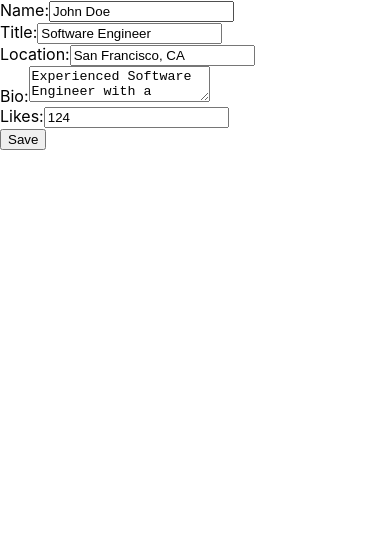
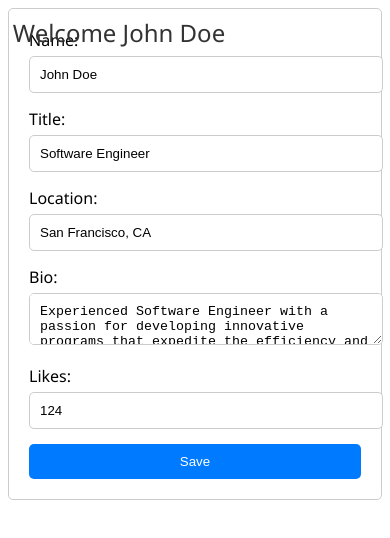
Before and after one commit to ozguraktas5/profile-viewer-nextjs, a Next.js app: page /admin in a window 390 px wide. Both pictures are taken after a click on the button "Edit". Shown: the top 538 px of the page. Built offline with nearby package versions, Linux system fonts and the light colour scheme.

Commit message:
responsive design

```diff
--- a/package.json
+++ b/package.json
@@ -17,7 +17,8 @@
     "react-dom": "^18",
     "react-redux": "^9.1.0",
     "react-router-dom": "^6.22.3",
-    "redux": "^5.0.1"
+    "redux": "^5.0.1",
+    "styled-components": "^6.1.8"
   },
   "devDependencies": {
     "@types/node": "^20",
--- a/pages/_app.tsx
+++ b/pages/_app.tsx
@@ -1,4 +1,3 @@
-import "../styles/globals.css";
 function MyApp({ Component, pageProps }) {
   return <Component {...pageProps} />;
 }
--- a/pages/admin.tsx
+++ b/pages/admin.tsx
@@ -58,13 +58,15 @@ const Admin: NextPage<Props> = ({ profiles: initialProfiles }) => {
   };
 
   return (
-    <>
+    <div className={styles.body}>
       <div>
+        <div className={styles.welcomeMessage}>Welcome John Doe</div>
         {editingProfile ? (
           <EditProfile profile={editingProfile} onSave={handleSaveProfile} />
         ) : (
           <div className={styles.allProfile}>
             <div className={styles.logoutButtonContainer}>
+
               <button onClick={handleLogout} className={styles.logoutButton}>
                 Logout
               </button>
@@ -76,6 +78,8 @@ const Admin: NextPage<Props> = ({ profiles: initialProfiles }) => {
                   onLike={() => handleLike(profile.id)}
                   hideLikeButton={johnDoeProfile?.id === profile.id}
                 />
+
+
                 {canEditProfile(profile) && (
                   <button
                     onClick={() => handleEditProfile(profile)}
@@ -89,7 +93,7 @@ const Admin: NextPage<Props> = ({ profiles: initialProfiles }) => {
           </div>
         )}
       </div>
-    </>
+    </div>
   );
 };
 
--- a/pages/auth/signin.tsx
+++ b/pages/auth/signin.tsx
@@ -2,6 +2,7 @@ import { NextPage } from "next";
 import { FormEventHandler, useState } from "react";
 import { signIn } from "next-auth/react";
 import { useRouter } from "next/navigation";
+import styles from "../../styles/Home.module.css";
 
 interface Props {}
 
@@ -33,8 +34,8 @@ const SignIn: NextPage = (props): JSX.Element => {
     }
   };
   return (
-    <div className="container">
-      <div className="sign-in-form">
+    <div className={styles["container"]}>
+      <div className={styles["sign-in-form"]}>
         <form onSubmit={handleSubmit}>
           <h1>Login</h1>
           {error && <p style={{ color: "red" }}>{error}</p>}
--- a/pages/components/EditProfile.tsx
+++ b/pages/components/EditProfile.tsx
@@ -1,10 +1,54 @@
-import { useState } from "react";
+import React, { useState } from "react";
+import styled from "styled-components";
 import { Profile } from "@/types/types";
 
-interface EditProfileProps {
-  profile: Profile;
-  onSave: (updatedProfile: Profile) => void;
-}
+const Form = styled.form`
+  max-width: 25rem;
+  margin: 0 auto;
+  padding: 1.25rem;
+  border: 1px solid #ccc;
+  border-radius: 0.3125rem;
+`;
+
+const FormGroup = styled.div`
+  margin-bottom: 0.625rem;
+`;
+
+const Label = styled.label`
+  display: block;
+  margin-bottom: 0.3125rem;
+`;
+
+const Input = styled.input`
+  width: 100%;
+  padding: 0.625rem;
+  margin-bottom: 0.3125rem;
+  border: 1px solid #ccc;
+  border-radius: 0.3125rem;
+`;
+
+const TextArea = styled.textarea`
+  width: 100%;
+  padding: 0.625rem;
+  margin-bottom: 0.3125rem;
+  border: 1px solid #ccc;
+  border-radius: 0.3125rem;
+`;
+
+const Button = styled.button`
+  width: 100%;
+  background-color: #007bff;
+  color: #fff;
+  border: none;
+  border-radius: 0.3125rem;
+  padding: 0.625rem;
+  cursor: pointer;
+  transition: background-color 0.3s ease;
+
+  &:hover {
+    background-color: #0056b3;
+  }
+`;
 
 const EditProfile: React.FC<EditProfileProps> = ({ profile, onSave }) => {
   const [editedProfile, setEditedProfile] = useState<Profile>(profile);
@@ -25,58 +69,58 @@ const EditProfile: React.FC<EditProfileProps> = ({ profile, onSave }) => {
   };
 
   return (
-    <form onSubmit={handleSubmit}>
-      <div>
-        <label htmlFor="name">Name:</label>
-        <input
+    <Form onSubmit={handleSubmit}>
+      <FormGroup>
+        <Label htmlFor="name">Name:</Label>
+        <Input
           type="text"
           id="name"
           name="name"
           value={editedProfile.name}
           onChange={handleChange}
         />
-      </div>
-      <div>
-        <label htmlFor="title">Title:</label>
-        <input
+      </FormGroup>
+      <FormGroup>
+        <Label htmlFor="title">Title:</Label>
+        <Input
           type="text"
           id="title"
           name="title"
           value={editedProfile.title}
           onChange={handleChange}
         />
-      </div>
-      <div>
-        <label htmlFor="location">Location:</label>
-        <input
+      </FormGroup>
+      <FormGroup>
+        <Label htmlFor="location">Location:</Label>
+        <Input
           type="text"
           id="location"
           name="location"
           value={editedProfile.location}
           onChange={handleChange}
         />
-      </div>
-      <div>
-        <label htmlFor="bio">Bio:</label>
-        <textarea
+      </FormGroup>
+      <FormGroup>
+        <Label htmlFor="bio">Bio:</Label>
+        <TextArea
           id="bio"
           name="bio"
           value={editedProfile.bio}
           onChange={handleChange}
         />
-      </div>
-      <div>
-        <label htmlFor="likes">Likes:</label>
-        <input
+      </FormGroup>
+      <FormGroup>
+        <Label htmlFor="likes">Likes:</Label>
+        <Input
           type="number"
           id="likes"
           name="likes"
           value={editedProfile.likes}
           onChange={handleChange}
         />
-      </div>
-      <button type="submit">Save</button>
-    </form>
+      </FormGroup>
+      <Button type="submit">Save</Button>
+    </Form>
   );
 };
 
--- a/pages/components/ProfileCard.tsx
+++ b/pages/components/ProfileCard.tsx
@@ -19,18 +19,23 @@ const ProfileCard: React.FC<ProfileCardProps> = ({
 
   return (
     <div className={styles["profileCard"]}>
-      <img src={profile.profilePicture} className={styles["profilePicture"]} alt={profile.name} />
+      <img
+        src={profile.profilePicture}
+        className={styles["profilePicture"]}
+        alt={profile.name}
+      />
       <h2 className={styles["profileName"]}>{profile.name}</h2>
       <p>{profile.title}</p>
       <p>{profile.location}</p>
       <p>{profile.bio}</p>
+      <div className={styles["profileActions"]}>
         <p>Likes: {profile.likes}</p>
         {!hideLikeButton && (
           <button className={styles["likeButton"]} onClick={handleLike}>
             Like
           </button>
         )}
-
+      </div>
     </div>
   );
 };
--- a/styles/Home.module.css
+++ b/styles/Home.module.css
@@ -1,3 +1,66 @@
+.body {
+  font-family: "Segoe UI", Tahoma, Geneva, Verdana, sans-serif;
+}
+
+/* sign-in form*/
+
+.container {
+  display: flex;
+  justify-content: center;
+  align-items: center;
+  height: 100vh;
+}
+
+.sign-in-form {
+  max-width: 25rem;
+  margin: 0 auto;
+  padding: 1.25rem;
+  border: 1px solid #ccc;
+  border-radius: 0.3rem;
+}
+
+.sign-in-form h1 {
+  font-size: 1.5rem;
+  margin-bottom: 1.25rem;
+}
+
+.sign-in-form label {
+  display: block;
+  margin-bottom: 0.7rem;
+}
+
+.sign-in-form input {
+  width: 100%;
+  padding: 0.6rem;
+  margin-bottom: 0.9rem;
+  border: 1px solid #ccc;
+  border-radius: 0.3rem;
+}
+
+.sign-in-form input[type="submit"] {
+  background-color: #007bff;
+  color: #fff;
+  cursor: pointer;
+}
+
+.sign-in-form input[type="submit"]:hover {
+  background-color: #0056b3;
+}
+
+.sign-in-form .error {
+  color: red;
+}
+
+/* welcome message */
+
+.welcomeMessage {
+  position: absolute;
+  top: 1rem;
+  left: 0.8rem;
+  font-size: 1.5rem;
+  color: #333;
+}
+
 /* profile card*/
 
 .allProfile {
@@ -15,16 +78,16 @@
   margin-bottom: 1.25rem;
   background: linear-gradient(to bottom right, #ffffff, #f0f0f0);
   box-shadow: 0 0.25rem 0.375rem rgba(0, 0, 0, 0.1);
-  max-width: 21.875rem;
+  max-width: 21rem;
   width: 100%;
   text-align: center;
 }
 
 .profilePicture {
-  max-width: 18.75rem;
-  max-height: 6.25rem;
+  max-width: 18rem;
+  max-height: 6rem;
   border-radius: 50%;
-  margin-right: 1.25rem;
+  margin-right: 1.2rem;
 }
 
 .profileContent {
@@ -35,9 +98,14 @@
   background-color: #007bff;
   color: #fff;
   border: none;
-  border-radius: 0.3125rem;
-  padding: 0.5rem 0.75rem;
+  border-radius: 50%;
+  padding: 1rem;
   cursor: pointer;
+}
+
+.profileActions {
+  display: flex;
+  justify-content: space-between;
 }
 
 /* logout button */
@@ -70,3 +138,16 @@
   padding: 0.5rem 0.75rem;
   cursor: pointer;
 }
+
+/* responsive design */
+
+@media screen and (max-width: 1200px) {
+  .allProfile {
+    flex-wrap: wrap;
+    margin-top: 4rem;
+  }
+
+  .profileCard {
+    flex-basis: calc(50% - 1rem);
+  }
+}
--- a/styles/globals.css
+++ /dev/null
@@ -1,64 +0,0 @@
-html,
-body {
-  padding: 0;
-  margin: 0;
-  font-family: -apple-system, BlinkMacSystemFont, Segoe UI, Roboto, Oxygen,
-    Ubuntu, Cantarell, Fira Sans, Droid Sans, Helvetica Neue, sans-serif;
-  font-size: 16px;
-}
-
-a {
-  color: inherit;
-  text-decoration: none;
-}
-
-* {
-  box-sizing: border-box;
-}
-
-.container {
-  display: flex;
-  justify-content: center;
-  align-items: center;
-  height: 100vh;
-}
-
-.sign-in-form {
-  max-width: 25rem;
-  margin: 0 auto;
-  padding: 1.25rem;
-  border: 1px solid #ccc;
-  border-radius: 0.3125rem;
-}
-
-.sign-in-form h1 {
-  font-size: 1.5rem;
-  margin-bottom: 1.25rem;
-}
-
-.sign-in-form label {
-  display: block;
-  margin-bottom: 0.625rem;
-}
-
-.sign-in-form input {
-  width: 100%;
-  padding: 0.625rem;
-  margin-bottom: 0.9375rem;
-  border: 1px solid #ccc;
-  border-radius: 0.3125rem;
-}
-
-.sign-in-form input[type="submit"] {
-  background-color: #007bff;
-  color: #fff;
-  cursor: pointer;
-}
-
-.sign-in-form input[type="submit"]:hover {
-  background-color: #0056b3;
-}
-
-.sign-in-form .error {
-  color: red;
-}
```
Also changed, not shown: 1 other file (tests, documents, lock files or other folders). Lines whose indentation alone changed are shown as unchanged.
